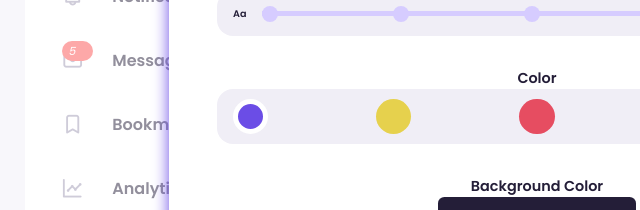
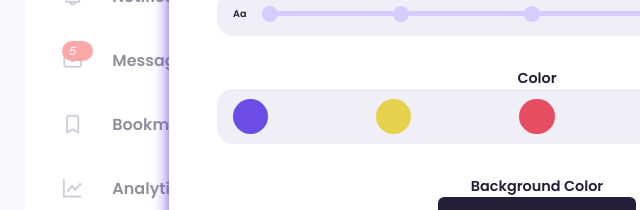
Before and after one commit to TgkCapture/Capture-Socials, a plain HTML site: page index.html in a window 1280 px wide. Shown: the part 348-558 px from the top of the page, 103-743 px from the left. Drawn offline with nearby package versions, Linux system fonts and the light colour scheme.

Commit message:
pcolors edit

```diff
--- a/index.html
+++ b/index.html
@@ -588,7 +588,7 @@
             <div class="color">
                 <h4>Color</h4>
                 <div class="choose-color">
-                    <span class="color-1 active"></span>
+                    <span class="color-1"></span>
                     <span class="color-2"></span>
                     <span class="color-3"></span>
                     <span class="color-4"></span>
```
